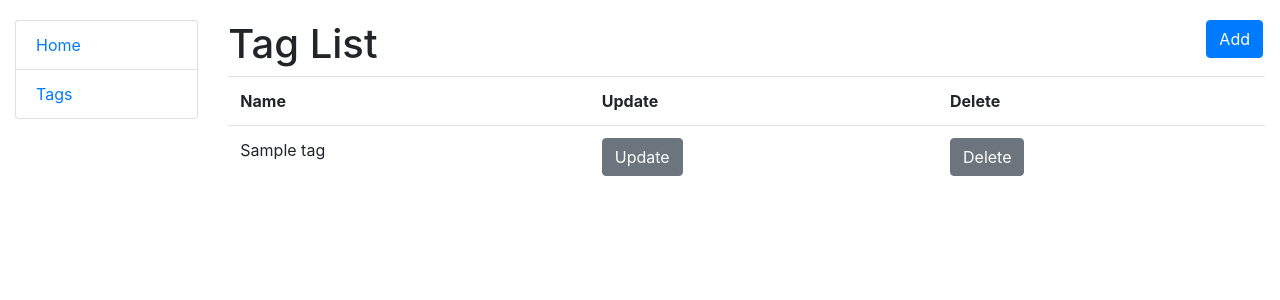
After one commit to LiudmylaKulinchenko/todo-list, a Django app: page /tags/ in a window 1280 px wide. The commit adds this page. Shown: the top 300 px of the page. Run offline with Django 4.2, Linux system fonts and the light colour scheme; tables that the repository leaves empty hold one stand-in row (values such as "Sample post").

Commit message:
Create tag_list.html

```diff
--- a/manager/urls.py
+++ b/manager/urls.py
@@ -1,9 +1,10 @@
 from django.urls import path
 
-from manager.views import TaskList
+from manager.views import TaskList, TagList
 
 urlpatterns = [
     path("", TaskList.as_view(), name="task-list"),
+    path("tags/", TagList.as_view(), name="tag-list"),
 ]
 
 
--- a/manager/views.py
+++ b/manager/views.py
@@ -1,10 +1,15 @@
 from django.shortcuts import render
 from django.views import generic
 
-from manager.models import Task
+from manager.models import Task, Tag
 
 
 class TaskList(generic.ListView):
     model = Task
     queryset = Task.objects.prefetch_related("tags")
     paginate_by = 3
+
+
+class TagList(generic.ListView):
+    model = Tag
+    paginate_by = 5
--- a/templates/includes/pagination.html
+++ b/templates/includes/pagination.html
@@ -0,0 +1,17 @@
+{% if is_paginated %}
+  <ul class="pagination">
+    {% if page_obj.has_previous %}
+      <li class="page-item">
+        <a href="?page= {{ page_obj.previous_page_number }}" class="page-link">prev</a>
+      </li>
+    {% endif %}
+    <li class="page-item active">
+      <span class="page-link">{{ page_obj.number }} of {{ paginator.num_pages }}</span>
+    </li>
+    {% if page_obj.has_next %}
+      <li class="page-item">
+        <a href="?page= {{ page_obj.next_page_number }}" class="page-link">next</a>
+      </li>
+    {% endif %}
+  </ul>
+{% endif %}
--- a/templates/includes/sidebar.html
+++ b/templates/includes/sidebar.html
@@ -1,4 +1,4 @@
 <ul class="sidebar-nav list-group">
   <li class="list-group-item"><a href="{% url 'manager:task-list' %}">Home</a></li>
-  <li class="list-group-item"><a href="#">Tags</a></li>
+  <li class="list-group-item"><a href="{% url 'manager:tag-list' %}">Tags</a></li>
 </ul>
--- /dev/null
+++ b/templates/manager/tag_list.html
@@ -0,0 +1,33 @@
+{% extends "base.html" %}
+
+
+{% block content %}
+  <h1>
+    Tag List
+    <a href="#" class="btn btn-primary link-to-page">Add</a>
+  </h1>
+
+  {% if tag_list %}
+  <table class="table">
+    <tr>
+      <th>Name</th>
+      <th>Update</th>
+      <th>Delete</th>
+    </tr>
+  {% for tag in tag_list %}
+    <tr>
+      <td>{{ tag.name }}</td>
+      <td>
+        <a href="#" class="btn btn-secondary">Update</a>
+      </td>
+      <td>
+        <a href="#" class="btn btn-secondary">Delete</a>
+      </td>
+    </tr>
+  {% endfor %}
+  </table>
+
+  {% else %}
+    <p>There are no tags.</p>
+  {% endif %}
+{% endblock %}
```
Also changed, not shown: templates/manager/task_list.html (+5 -11 lines).
